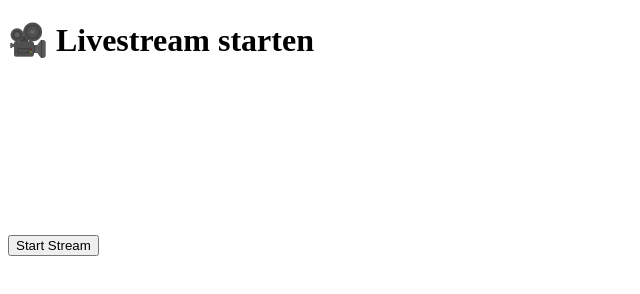
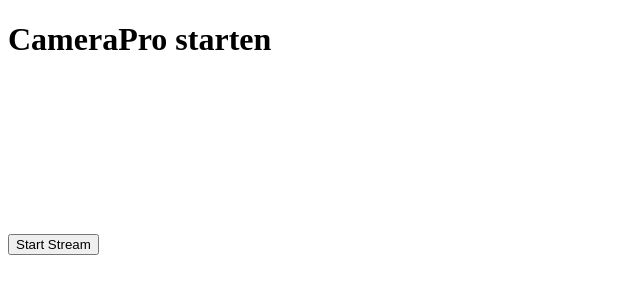
Before and after one commit to ardaac24-maker/CameraPro, a website: page public/index.html in a window 1280 px wide. Shown: the whole page, without its empty margins (0-640 px from the left). Drawn offline with nearby package versions, Linux system fonts and the light colour scheme; no server answers.

Commit message:
Update index.html

```diff
--- a/public/index.html
+++ b/public/index.html
@@ -2,10 +2,10 @@
 <html lang="nl">
 <head>
   <meta charset="UTF-8">
-  <title>Start Stream</title>
+  <title>CameraPro starten</title>
 </head>
 <body>
-  <h1>🎥 Livestream starten</h1>
+  <h1>CameraPro starten</h1>
   <video id="video" autoplay playsinline muted></video><br>
   <button id="startBtn">Start Stream</button>
 
```
